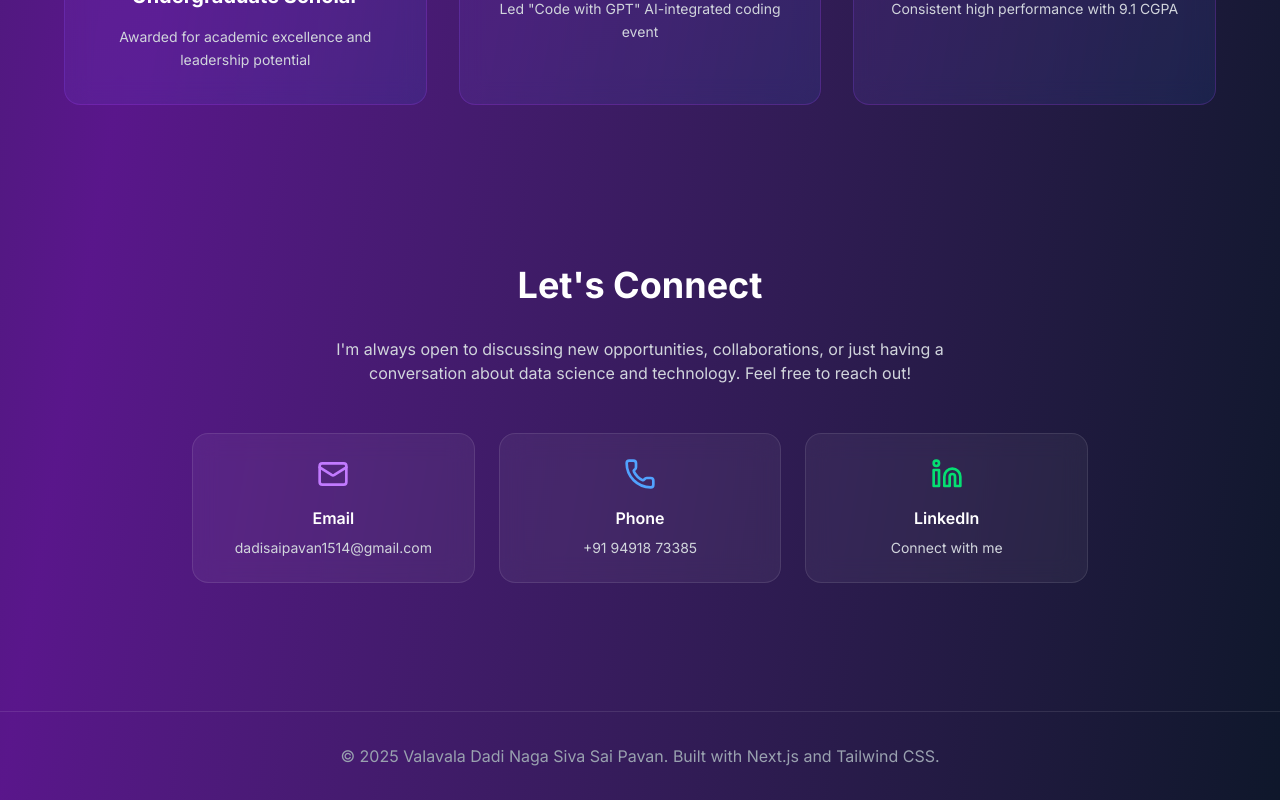
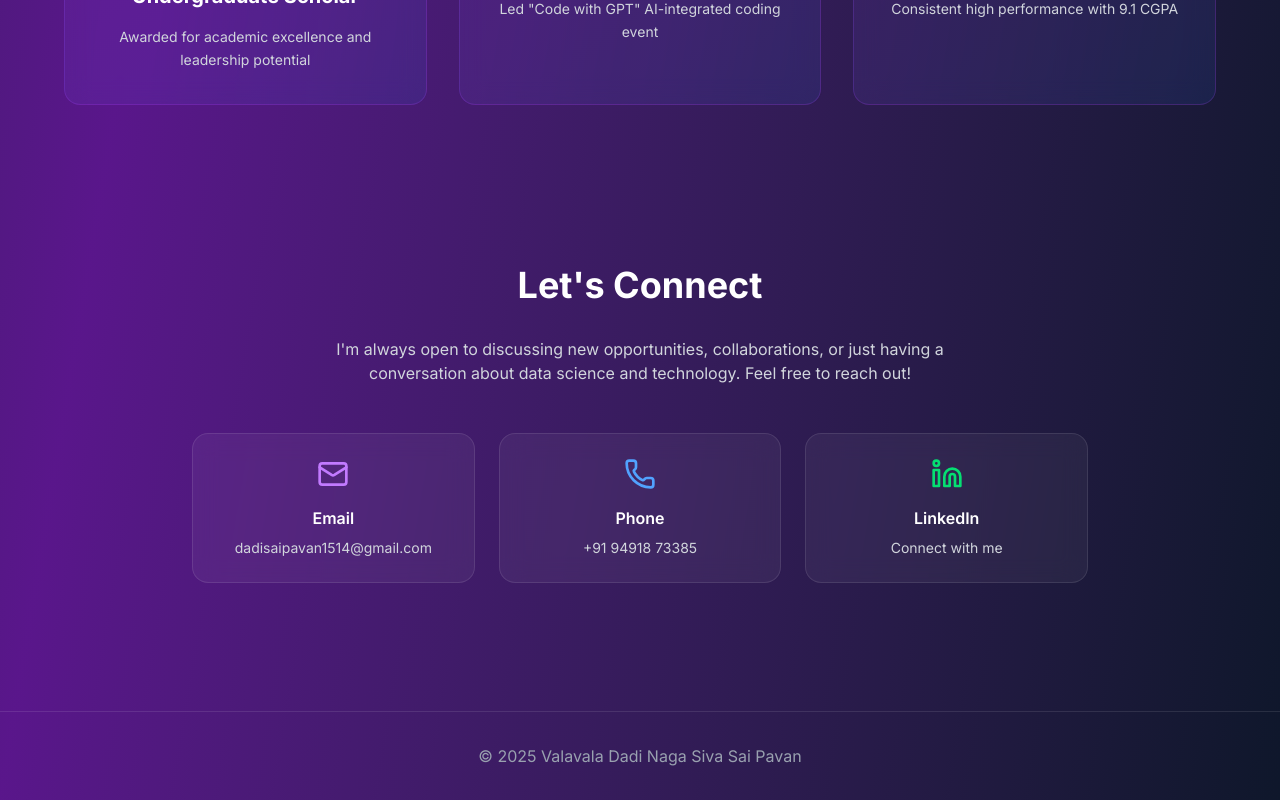
Before and after one commit to Dadipavan/Portfolio, a Next.js app: page / in a window 1280 px wide. Shown: the part 6903-7703 px from the top of the page. Built offline with nearby package versions, Linux system fonts and the light colour scheme; no server answers.

Commit message:
Fotter text changed

```diff
--- a/src/app/page.tsx
+++ b/src/app/page.tsx
@@ -762,7 +762,7 @@ export default function Home() {
       <footer className="py-8 px-4 sm:px-6 lg:px-8 border-t border-white/10">
         <div className="max-w-6xl mx-auto text-center">
           <p className="text-gray-400">
-            © 2025 {personalInfo.name}. Built with Next.js and Tailwind CSS.
+            © 2025 {personalInfo.name}
           </p>
         </div>
       </footer>
```
